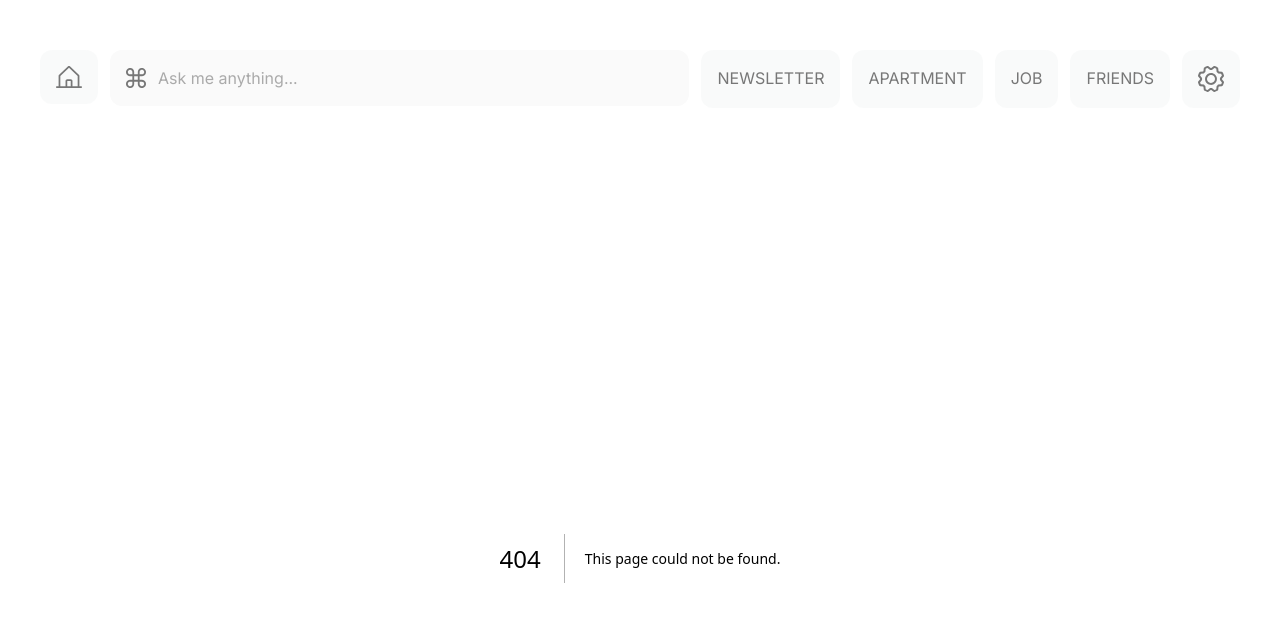
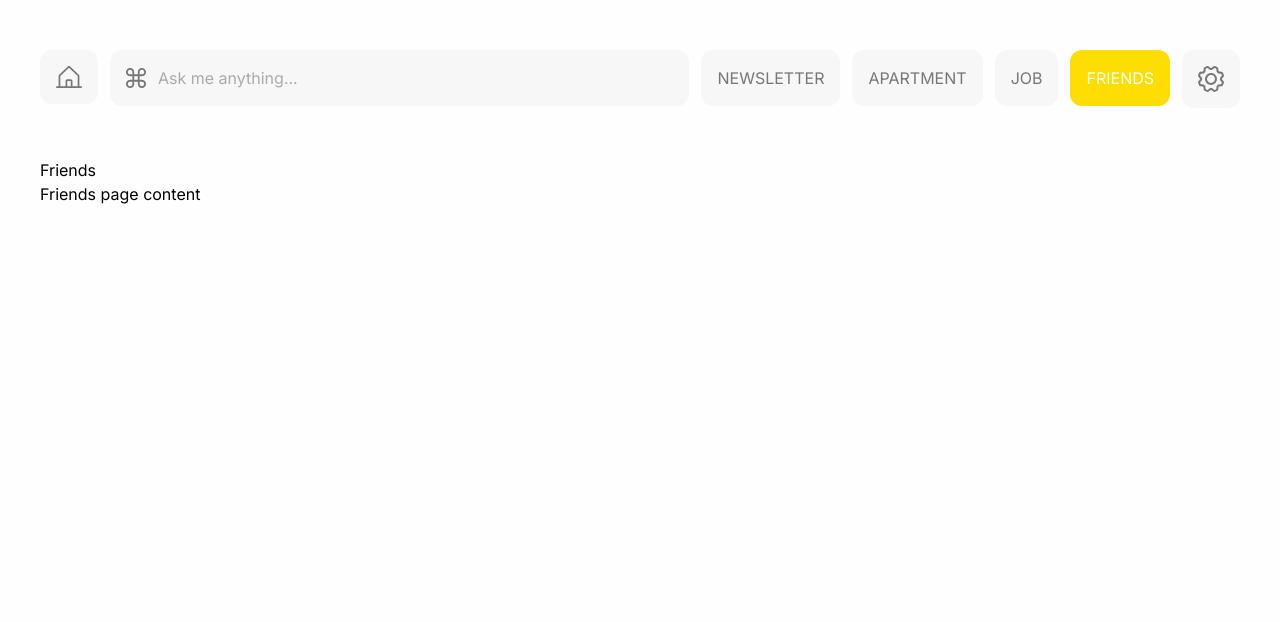
Before and after one commit to marcowang01/envelope-demo, a Next.js app: page /friends in a window 1280 px wide. Before the commit this address had no page. Shown: the top 622 px of the page. Built offline with nearby package versions, Linux system fonts and the light colour scheme.

Commit message:
add new pages + fix nav bar bg styling

```diff
--- /dev/null
+++ b/src/app/apartment/page.tsx
@@ -0,0 +1,8 @@
+export default function Page() {
+  return (
+    <div>
+      <h1>Apartment</h1>
+      <p>Apartment page content</p>
+    </div>
+  );
+}
--- /dev/null
+++ b/src/app/friends/page.tsx
@@ -0,0 +1,8 @@
+export default function Page() {
+  return (
+    <div>
+      <h1>Friends</h1>
+      <p>Friends page content</p>
+    </div>
+  );
+}
--- /dev/null
+++ b/src/app/job/page.tsx
@@ -0,0 +1,8 @@
+export default function Page() {
+  return (
+    <div>
+      <h1>Job</h1>
+      <p>Job page content</p>
+    </div>
+  );
+}
--- /dev/null
+++ b/src/app/newsletter/page.tsx
@@ -0,0 +1,8 @@
+export default function Page() {
+  return (
+    <div>
+      <h1>Newsletter</h1>
+      <p>Newsletter page content</p>
+    </div>
+  );
+}
--- a/src/components/navbar/navbar.tsx
+++ b/src/components/navbar/navbar.tsx
@@ -1,33 +1,66 @@
+"use client"
 import { NavbarItem } from "../navbar/navbarItem";
 import { HomeIcon } from "@/assets/home-icon";
 import { GearIcon } from "@/assets/gear-icon";
 import { SearchBar } from "../navbar/searchBar";
 import Link from "next/link";
 
+const routes = {
+  home: "/",
+  newsletter: "/newsletter",
+  apartment: "/apartment",
+  job: "/job",
+  friends: "/friends",
+  settings: "/settings",
+}
+
 export function Navbar() {
+
+
   return (
     <div className="flex flex-row gap-3 ">
-      <Link href={"/"}>
-        <NavbarItem icon={<HomeIcon />} hoverClass={"hover:text-green-400"} />
+      <Link href={routes.home}>
+        <NavbarItem icon={<HomeIcon />}
+        hoverClass={"hover:text-green-400"}
+        path={routes.home}
+      />
       </Link>
       <SearchBar />
-      <NavbarItem
-        text={"newsletter"}
-        hoverClass={"hover:bg-rose-400 hover:text-white"}
-      />
+      <Link href={routes.newsletter}>
+        <NavbarItem
+          text={"newsletter"}
+          hoverClass={"hover:bg-rose-400 hover:text-white"}
+          path={routes.newsletter}
+        />
+      </Link>
+      <Link href={routes.apartment}>
       <NavbarItem
         text={"apartment"}
         hoverClass={"hover:bg-blue-500 hover:text-white"}
+        path={routes.apartment}
       />
+      </Link>
+      <Link href={routes.job}>
       <NavbarItem
         text={"job"}
         hoverClass={"hover:bg-pink-500 hover:text-white"}
+        path={routes.job}
       />
+      </Link>
+      <Link href={routes.friends}>
       <NavbarItem
         text={"friends"}
         hoverClass={"hover:bg-yellow-400 hover:text-white"}
+        path={routes.friends}
       />
-      <NavbarItem icon={<GearIcon />} hoverClass={"hover:text-orange-400"} />
+      </Link>
+      <Link href={routes.settings}>
+      <NavbarItem
+        icon={<GearIcon />}
+        path={routes.settings}
+        hoverClass={"hover:text-orange-400"}
+      />
+      </Link>
     </div>
   );
 }
--- a/src/components/navbar/navbarItem.tsx
+++ b/src/components/navbar/navbarItem.tsx
@@ -1,24 +1,43 @@
+"use client"
+
 import { ReactNode } from "react";
 import clsx from "clsx";
+import { usePathname } from "next/navigation";
+import Link from "next/link";
 
 export function NavbarItem({
   hoverClass,
+  path,
   text,
   icon,
 }: {
   hoverClass: string;
+  path: string;
   text?: string;
   icon?: ReactNode;
 }) {
+
+  const pathName = usePathname();
+
   return (
+    // <Link href={path}>
       <div
         className={clsx(
-        "bg-gray-300 bg-opacity-40 p-4 text-gray-500 font-normal text-base rounded-xl cursor-pointer transition-all",
+          "bg-gray-100 p-4 text-gray-500 font-normal text-base rounded-xl cursor-pointer transition-all",
           hoverClass,
+          {
+            // "text-green-400": pathName === "/" && path === "/",
+            "bg-rose-400 text-white": pathName === "/newsletter" && path === "/newsletter",
+            "bg-blue-500 text-white": pathName === "/apartment" && path === "/apartment",
+            "bg-pink-500 text-white": pathName === "/job" && path === "/job",
+            "bg-yellow-400 text-white": pathName === "/friends" && path === "/friends",
+            "text-orange-400": pathName === "/settings" && path === "/settings",
+          }
         )}
       >
         {text?.toLocaleUpperCase()}
         {icon}
       </div>
+    // </Link>
   );
 }
--- a/src/components/navbar/searchBar.tsx
+++ b/src/components/navbar/searchBar.tsx
@@ -98,7 +98,7 @@ export function SearchBar() {
 
   return (
     <div className="relative group flex flex-col items-center rounded-xl grow">
-      <div className="absolute bg-gray-50 p-4 rounded-xl w-full">
+      <div className="absolute bg-gray-100 p-4 rounded-xl w-full">
         <div className="flex items-center w-full relative">
           <div className="pointer-events-none text-gray-500 group-hover:text-blue-400 group-focus-within:text-blue-400">
             <CmdIcon />
```
Lines whose indentation alone changed are shown as unchanged.
